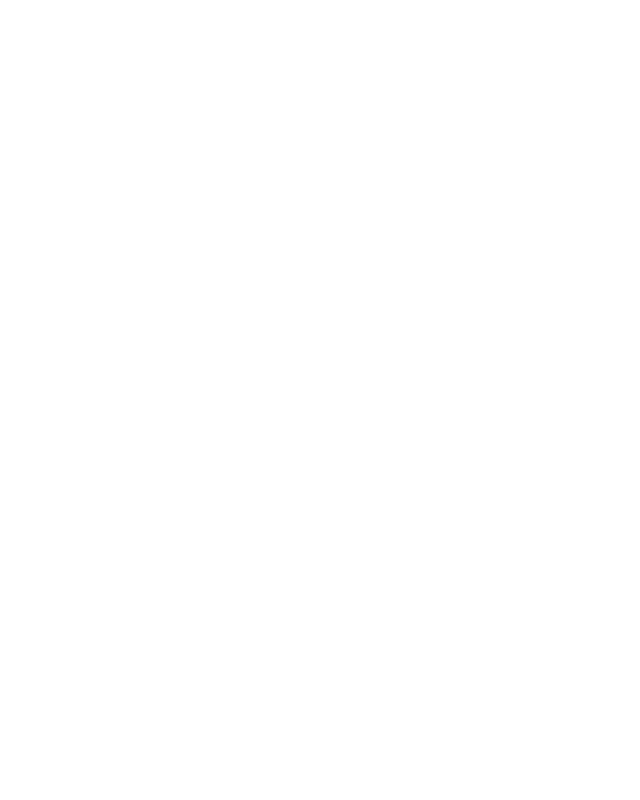
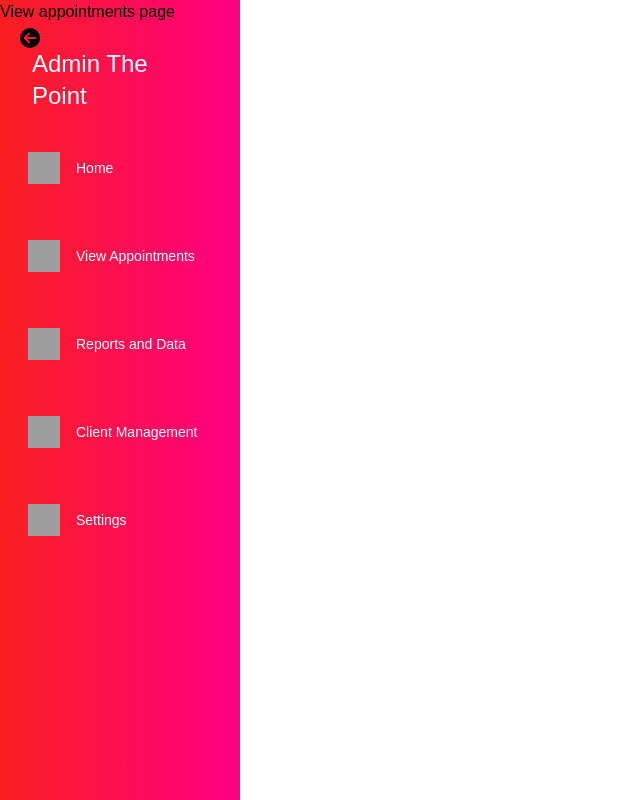
Before and after one commit to jomcelis9/thePoint, a React (Vite) app in the folder thePoint/: page /admin/view in a window 1280 px wide. Before the commit this address had no page. Shown: the whole page, without its empty margins (0-640 px from the left). Built offline with nearby package versions, Linux system fonts and the light colour scheme; grey boxes are pictures that could not be loaded.

Commit message:
ADMIN PAGE

```diff
--- a/thePoint/src/App.jsx
+++ b/thePoint/src/App.jsx
@@ -1,4 +1,3 @@
-import { useState } from 'react'
 import './App.css'
 import {Route, Routes} from "react-router-dom";
 import IndexPage from './pages/IndexPage';
@@ -9,7 +8,12 @@
 import PaymentPage from './pages/PaymentPage';
 import ConfirmPage from './pages/ConfirmPage';
 import axios from 'axios';
-import AdminLayout from './AdminLayout';
+import AdminLayout from './adminLayout';
+import ViewAppointments from './pages/admin/ViewAppointments';
+import Dashboard from './pages/admin/Dashboard';
+import ReportsAndData from './pages/admin/ReportsAndData';
+import ClientManagement from './pages/admin/ClientManagement';
+import Settings from './pages/admin/Settings';
 
 axios.defaults.baseURL = "http://localhost:4000";
 
@@ -25,7 +29,16 @@
         <Route path="/confirm" element={<ConfirmPage/>}/>
       </Route>
 
-      <Route path='/admin' element={<AdminLayout/>}>
+      <Route path="admin" element={<AdminLayout/>}>
+        <Route index element={<Dashboard />} />
+        <Route path='dashboard' element={<Dashboard />} />
+        <Route path='view' element={<ViewAppointments />} />
+        <Route path='report' element={<ReportsAndData />} />
+        <Route path='clientManagement' element={<ClientManagement />} />
+        <Route path='settings' element={<Settings />} />
+
+
+
       </Route>
 
       <Route path="/login" element={<LoginPage />} />
--- a/thePoint/src/Layout.jsx
+++ b/thePoint/src/Layout.jsx
@@ -4,7 +4,7 @@
 export default function Layout(){
     return(
         <div className="">
-            <header class="sticky top-0 z-50">
+            <header className="sticky top-0 z-50">
                 <Header />
             </header>
                 <Outlet />
--- a/thePoint/src/adminLayout.jsx
+++ b/thePoint/src/adminLayout.jsx
@@ -1,22 +1,23 @@
 import { useState } from "react";
-import { Outlet } from "react-router-dom";
+import { Link, Outlet } from "react-router-dom";
 
 
 export default function AdminLayout(){
 
 const [open,setOpen] = useState(true);
 const Menus = [
-    {title: "Home", src: "house-solid"},
-    {title: "View Appointments", src: "appointment"},
-    {title: "Reports and Data", src: "chart-simple-solid-white"},
-    {title: "Client Management", src: "person-solid-white"},
-    {title: "Settings", src: "gear-solid-white"},
-]
+    { title: "Home", src: "house-solid", onClick: "dashboard" },
+    { title: "View Appointments", src: "appointment", onClick: "view" },
+    { title: "Reports and Data", src: "chart-simple-solid-white", onClick:"report" },
+    { title: "Client Management", src: "person-solid-white", onClick:"clientManagement"  },
+    { title: "Settings", src: "gear-solid-white", onClick:"settings"  },
+];
+
 
     return(
         <div className="flex">
             <aside className="fixed top-0 left-0 w-64 h-screen transition-transform -translate-x-full sm:translate-x-0" aria-label="Sidebar">
-                <div className={` ${open ? "w-60" : "w-24"} flex-shrink-0 duration-300 h-screen bg-gradient-to-r from-thePointRed to-thePointPink relative p-5 pt-7`} >
+                <div className={`${open ? "w-60" : "w-24"} flex-shrink-0 duration-300 h-screen bg-gradient-to-r from-thePointRed to-thePointPink relative p-5 pt-7`} >
 
                 <svg id="foldmenu" className={`absolute cursor-pointer ${!open && "rotate-[180deg]"}`}
                 xmlns="http://www.w3.org/2000/svg"
@@ -34,13 +35,21 @@
 
                     <ul className="pt-6">
                         {Menus.map((menu, index)=>(
+
                             <li key={index}
-                                className={`text-white text-sm flex items-center gap-x-4 cursor-pointer p-2 m-3 hover:drop-shadow-white ${menu.gap ? "mt-9" : "mt-2"} flex-shrink-0`}>
+                                className={`text-white text-sm flex items-center gap-x-4 cursor-pointer p-2 my-10 relative flex-shrink-0 hover:drop-shadow-white ${menu.gap ? "mt-9" : "mt-2"} flex-shrink-0`}>
                                 <img className="w-8 h-8 flex-shrink-0" src={`./src/images/admin/${menu.src}.svg`} alt={menu.title} />
                                 <span className={`${!open && "hidden"} origin-left duration-200`}>
                                     {menu.title}
                                 </span>
+                                <Link to={`${menu.onClick}`} className="absolute inset-0">
+                                <button type="button" className="w-full h-full focus:border">
+
+                                </button>
+                                </Link>
+
                             </li>
+
                         ))}
                     </ul>
                 </div>
--- a/thePoint/src/pages/BookingPage.jsx
+++ b/thePoint/src/pages/BookingPage.jsx
@@ -1,5 +1,4 @@
 import { Link } from "react-router-dom"
-import Header from "../Header";
 
 export default function BookingPage(){
 
@@ -70,11 +69,11 @@
                                         <input id="date" name="date" type="date" className=" shadow-md bg-gray-50 border border-gray-300 text-gray-900 text-sm rounded-lg focus:ring-blue-500 focus:border-blue-500 block w-full  p-2.5 dark:bg-gray-700 dark:border-gray-600 dark:placeholder-gray-400 dark:text-white dark:focus:ring-blue-500 dark:focus:border-blue-500" placeholder="Select date" />
                                     </div>
 
-                                    <label for="time" className="block mt-4 mb-2 text-sm font-medium text-gray-900 dark:text-white">Preffered time:</label>
+                                    <label htmlFor="time" className="block mt-4 mb-2 text-sm font-medium text-gray-900 dark:text-white">Preffered time:</label>
                                     <div className="relative">
                                         <div className="absolute inset-y-0 end-0 top-0 flex items-center pe-3.5 pointer-events-none">
                                             <svg className="w-4 h-4 text-gray-500 dark:text-gray-400" aria-hidden="true" xmlns="http://www.w3.org/2000/svg" fill="currentColor" viewBox="0 0 24 24">
-                                                <path fill-rule="evenodd" d="M2 12C2 6.477 6.477 2 12 2s10 4.477 10 10-4.477 10-10 10S2 17.523 2 12Zm11-4a1 1 0 1 0-2 0v4a1 1 0 0 0 .293.707l3 3a1 1 0 0 0 1.414-1.414L13 11.586V8Z" clip-rule="evenodd"/>
+                                                <path fillRule="evenodd" d="M2 12C2 6.477 6.477 2 12 2s10 4.477 10 10-4.477 10-10 10S2 17.523 2 12Zm11-4a1 1 0 1 0-2 0v4a1 1 0 0 0 .293.707l3 3a1 1 0 0 0 1.414-1.414L13 11.586V8Z" clipRule="evenodd"/>
                                             </svg>
                                         </div>
                                         <input type="time" id="time" className="shadow-md bg-gray-50 border leading-none border-gray-300 text-gray-900 text-sm rounded-lg focus:ring-blue-500 focus:border-blue-500 block w-full p-2.5 dark:bg-gray-700 dark:border-gray-600 dark:placeholder-gray-400 dark:text-white dark:focus:ring-blue-500 dark:focus:border-blue-500" min="09:00" max="18:00" value="00:00" required />
--- a/thePoint/src/pages/ConfirmPage.jsx
+++ b/thePoint/src/pages/ConfirmPage.jsx
@@ -111,7 +111,7 @@
 
                         <div className="flex flex-col my-5 p-3 rounded-lg bg-gradient-to-r from-thePointRed to-thePointPink " >
                             <h3 className="text-sm text-white">Patient #1</h3>
-                                        <label for="time" class=" font-semibold text-white">Happy Bday Jmar</label>
+                                        <label htmlFor="time" className=" font-semibold text-white">Happy Bday Jmar</label>
 
                                         <div className="flex justify-items-stretch gap-5">
 
--- a/thePoint/src/pages/IndexPage.jsx
+++ b/thePoint/src/pages/IndexPage.jsx
@@ -1,5 +1,4 @@
 import { Link } from "react-router-dom";
-import Header from "../Header.jsx";
 
 export default function IndexPage(){
     return(
--- a/thePoint/src/pages/PaymentPage.jsx
+++ b/thePoint/src/pages/PaymentPage.jsx
@@ -90,7 +90,7 @@
                                         <label htmlFor="dropzone-file" className="flex flex-col items-center justify-center w-full h-64 border-2 border-gray-300 border-dashed rounded-lg cursor-pointer bg-gray-50 dark:hover:bg-gray-800 dark:bg-gray-700 hover:bg-gray-100 dark:border-gray-600 dark:hover:border-gray-500 dark:hover:bg-gray-600">
                                             <div className="flex flex-col items-center justify-center pt-5 pb-6">
                                                 <svg className="w-8 h-8 mb-4 text-gray-500 dark:text-gray-400" aria-hidden="true" xmlns="http://www.w3.org/2000/svg" fill="none" viewBox="0 0 20 16">
-                                                    <path stroke="currentColor" stroke-linecap="round" stroke-linejoin="round" stroke-width="2" d="M13 13h3a3 3 0 0 0 0-6h-.025A5.56 5.56 0 0 0 16 6.5 5.5 5.5 0 0 0 5.207 5.021C5.137 5.017 5.071 5 5 5a4 4 0 0 0 0 8h2.167M10 15V6m0 0L8 8m2-2 2 2"/>
+                                                    <path stroke="currentColor" strokeLinecap="round" strokeLinejoin="round" strokeWidth="2" d="M13 13h3a3 3 0 0 0 0-6h-.025A5.56 5.56 0 0 0 16 6.5 5.5 5.5 0 0 0 5.207 5.021C5.137 5.017 5.071 5 5 5a4 4 0 0 0 0 8h2.167M10 15V6m0 0L8 8m2-2 2 2"/>
                                                 </svg>
                                                 <p className="mb-2 text-sm text-gray-500 dark:text-gray-400"><span className="font-semibold">Click to upload</span> or drag and drop</p>
                                                 <p className="text-xs text-gray-500 dark:text-gray-400">SVG, PNG, JPG or GIF (MAX. 800x400px)</p>
--- /dev/null
+++ b/thePoint/src/pages/admin/ClientManagement.jsx
@@ -0,0 +1,6 @@
+
+export default function ClientManagement(){
+    return(
+        <div className="relative">Client Management page</div>
+    )
+}
--- /dev/null
+++ b/thePoint/src/pages/admin/Dashboard.jsx
@@ -0,0 +1,6 @@
+
+export default function Dashboard(){
+    return(
+        <div className="relative">Dashboard page</div>
+    )
+}
--- /dev/null
+++ b/thePoint/src/pages/admin/ReportsAndData.jsx
@@ -0,0 +1,6 @@
+
+export default function ReportsAndData(){
+    return(
+        <div className="relative">ReportsAndData</div>
+    )
+}
--- /dev/null
+++ b/thePoint/src/pages/admin/Settings.jsx
@@ -0,0 +1,6 @@
+
+export default function Settings(){
+    return(
+        <div className="relative">Settings page</div>
+    )
+}
--- /dev/null
+++ b/thePoint/src/pages/admin/ViewAppointments.jsx
@@ -0,0 +1,8 @@
+export default function ViewAppointments(){
+    return(
+        <div className="relative">View appointments page
+
+        </div>
+
+    );
+};
```
